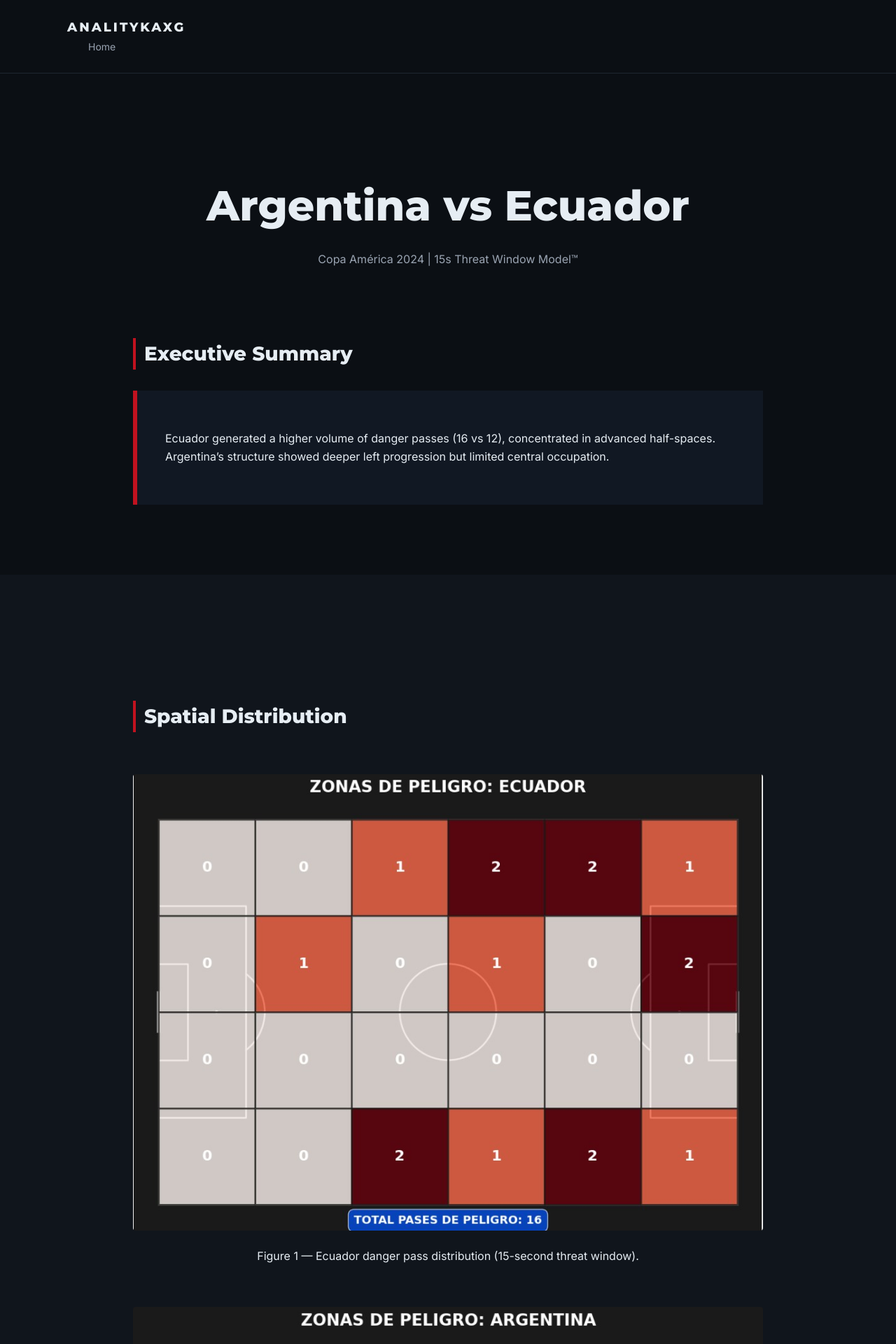
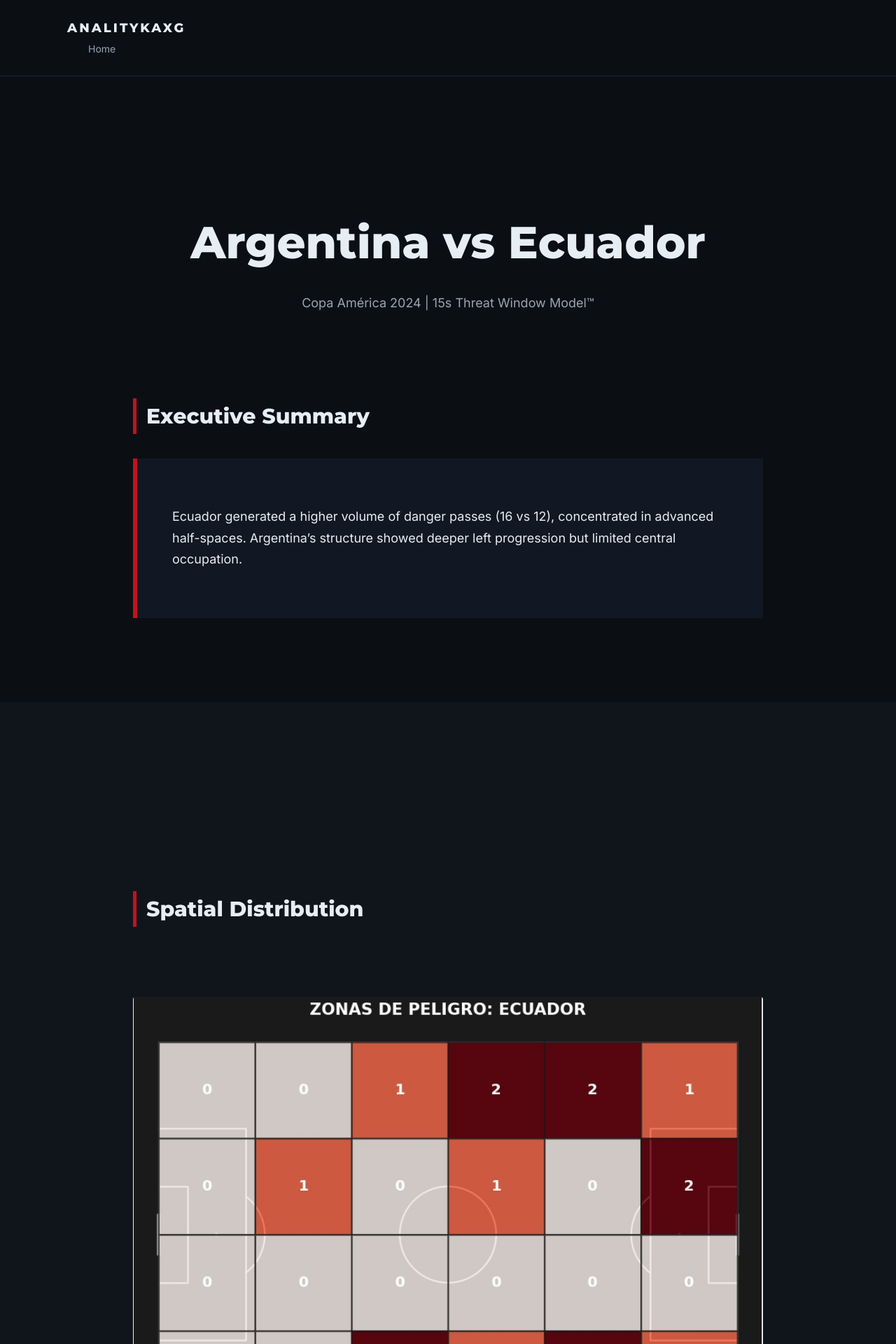
Before and after one commit to Fiallos77/analitykaXG, a Jekyll site: the page built from reports/argentina-ecuador-2024.md, in a window 1280 px wide. Shown: the top 1920 px of the page at 70% size. Built offline with Jekyll 4.4.1, drawn with Linux system fonts in a browser that asks for light colours.

Commit message:
Update main.css

```diff
--- a/assets/css/main.css
+++ b/assets/css/main.css
@@ -1,9 +1,11 @@
+/* ===== GLOBAL BASE ===== */
+
 body {
   margin: 0;
   font-family: 'Inter', sans-serif;
   background-color: #0B0F14;
   color: #E6EDF3;
-  line-height: 1.6;
+  line-height: 1.7;
 }
 
 .container {
@@ -11,6 +13,8 @@ body {
   max-width: 1200px;
   margin: auto;
 }
+
+/* ===== NAVBAR ===== */
 
 .navbar {
   padding: 25px 0;
@@ -37,62 +41,33 @@ body {
   color: #FFFFFF;
 }
 
+/* ===== HOME HERO ===== */
+
 .hero-home {
   padding: 160px 0 140px;
   max-width: 900px;
 }
 
 .hero-home h1 {
+  font-family: 'Montserrat', sans-serif;
   font-size: 72px;
   letter-spacing: 4px;
   font-weight: 800;
+  margin: 0;
 }
 
 .hero-home p {
   font-size: 20px;
   max-width: 700px;
   margin-top: 25px;
+  color: #9AA4B2;
 }
 
-.section {
-  padding: 80px 0;
-}
-
-.section h2 {
-  font-family: 'Montserrat', sans-serif;
-  font-size: 28px;
-  margin-bottom: 40px;
-}
-
-.report-card {
-  background: #111823;
-  padding: 25px;
-  border-radius: 6px;
-  transition: 0.3s ease;
-}
-
-.report-card:hover {
-  background: #17202C;
-}
-
-.report-card a {
-  color: #FFFFFF;
-  text-decoration: none;
-  font-family: 'Montserrat', sans-serif;
-  font-size: 20px;
-}
-
-.footer {
-  border-top: 1px solid #1E2630;
-  padding: 40px 0;
-  margin-top: 100px;
-  font-size: 14px;
-  color: #6B7480;
-}
+/* ===== CTA BUTTON ===== */
 
 .cta-button {
   display: inline-block;
-  margin-top: 30px;
+  margin-top: 35px;
   background: #C1121F;
   color: #ffffff !important;
   padding: 16px 32px;
@@ -106,40 +81,104 @@ body {
   background: #9E0E19;
 }
 
+/* ===== SECTIONS ===== */
+
+.section {
+  padding: 120px 0;
+}
+
+.section h2 {
+  font-family: 'Montserrat', sans-serif;
+  font-size: 28px;
+  margin-bottom: 40px;
+}
+
+/* ===== REPORT CARDS ===== */
+
+.report-card {
+  background: #111823;
+  padding: 35px;
+  border-radius: 6px;
+  transition: 0.3s ease;
+}
+
+.report-card:hover {
+  background: #17202C;
+}
+
+.report-card a {
+  color: #FFFFFF;
+  text-decoration: none;
+  font-family: 'Montserrat', sans-serif;
+  font-size: 22px;
+}
+
+/* ===== FOOTER ===== */
+
+.footer {
+  border-top: 1px solid #1E2630;
+  padding: 50px 0;
+  margin-top: 150px;
+  font-size: 14px;
+  color: #6B7480;
+  text-align: center;
+}
+
+/* ===================================================== */
+/* ================= REPORT STYLE ====================== */
+/* ===================================================== */
+
 .report-main {
-  padding: 100px 0;
+  padding: 140px 0;
 }
 
 .report-hero {
   text-align: center;
-  margin-bottom: 100px;
+  margin-bottom: 120px;
 }
 
 .report-hero h1 {
   font-family: 'Montserrat', sans-serif;
-  font-size: 60px;
+  font-size: 64px;
   margin-bottom: 15px;
 }
 
 .report-hero p {
   color: #9AA4B2;
+  font-size: 18px;
 }
 
 .report-section {
   max-width: 900px;
-  margin: 100px auto;
+  margin: 120px auto;
 }
 
 .report-section h2 {
   font-family: 'Montserrat', sans-serif;
-  font-size: 28px;
-  margin-bottom: 25px;
-  border-left: 4px solid #C1121F;
-  padding-left: 12px;
+  font-size: 30px;
+  margin-bottom: 35px;
+  border-left: 5px solid #C1121F;
+  padding-left: 14px;
+}
+
+/* ===== Executive Box ===== */
+
+.summary-box {
+  background: #111823;
+  padding: 50px;
+  border-left: 6px solid #C1121F;
+  font-size: 18px;
+}
+
+/* ===== Visual Block ===== */
+
+.visual-block {
+  background: #10151C;
+  padding: 150px 0;
 }
 
 .report-figure {
-  margin: 60px 0;
+  margin: 100px 0;
   text-align: center;
 }
 
@@ -149,22 +188,20 @@ body {
   border-radius: 4px;
 }
 
+.caption {
+  font-size: 14px;
+  color: #6B7480;
+  margin-top: 18px;
+}
+
+/* ===== Highlight Statement ===== */
+
 .report-highlight {
   text-align: center;
-  font-size: 26px;
+  font-size: 30px;
   font-weight: 600;
-  margin: 120px 0;
+  margin: 180px 0;
+  max-width: 800px;
+  margin-left: auto;
+  margin-right: auto;
 }
-
-.summary-box {
-  background: #111823;
-  padding: 40px;
-  border-left: 6px solid #C1121F;
-  margin-top: 30px;
-}
-
-.visual-block {
-  background: #10151C;
-  padding: 80px 0;
-  margin-top: 80px;
-}
```
